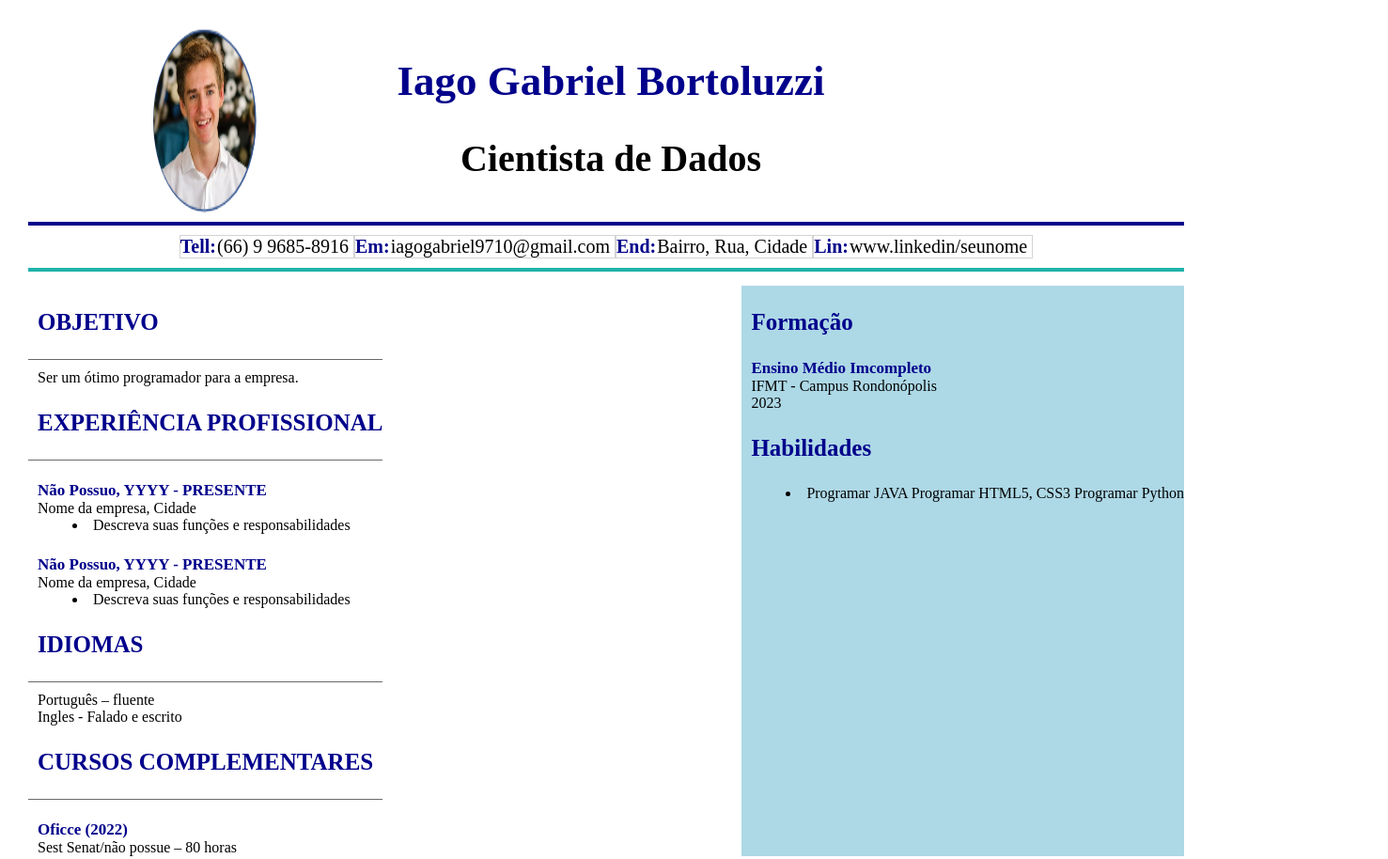
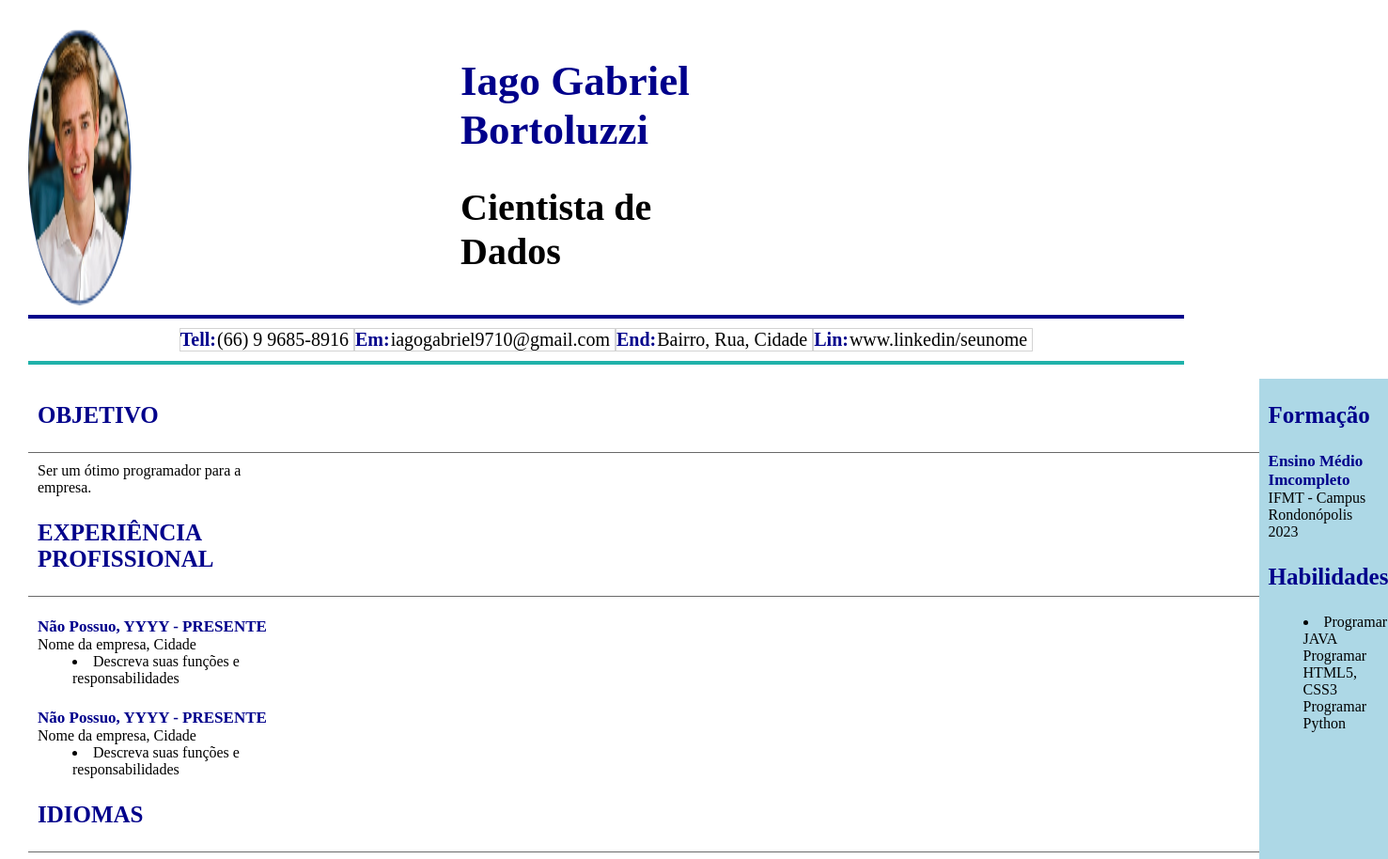
Before and after one commit to Nescafe07/Curriculo, a plain HTML site: page index.html in a window 1280 px wide. Shown: the top 914 px of the page at 94% size, 1477 px wide, since content can reach past the window. Drawn offline with Linux system fonts and the light colour scheme.

Commit message:
Add files via upload

```diff
--- a/src/style.css
+++ b/src/style.css
@@ -22,8 +22,8 @@ body {
 }
 
 .nomeprofissao {
-    margin-left: 150px;
-    margin-right: 250px;
+    margin-left: 350px;
+    margin-right: 450px;
 }
 
 h1 {
@@ -87,7 +87,7 @@ h2 {
 .curriculo {
     margin-bottom: 10px;
     margin-left: 10px;
-    display: flex; justify-content: space-between;
+    display: flex;
 }
 
 h3 {
@@ -98,6 +98,7 @@ h3 {
 .linha3 {
     border-bottom: 1px solid dimgray;
     margin-left: -10px;
+    margin-right: -1050px;
 }
 
 .descricaocurriculo {
@@ -124,3 +125,6 @@ h4 {
 .titulocurriculo2 {
     margin-left: 10px;
 }
+.divisao1{
+    margin-right: 1050px;
+}
```
